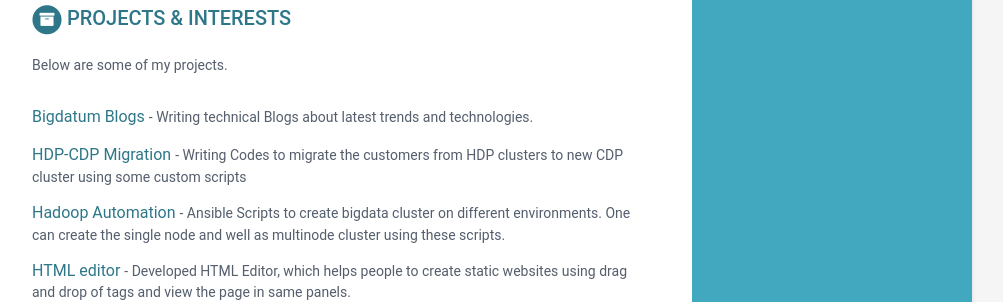
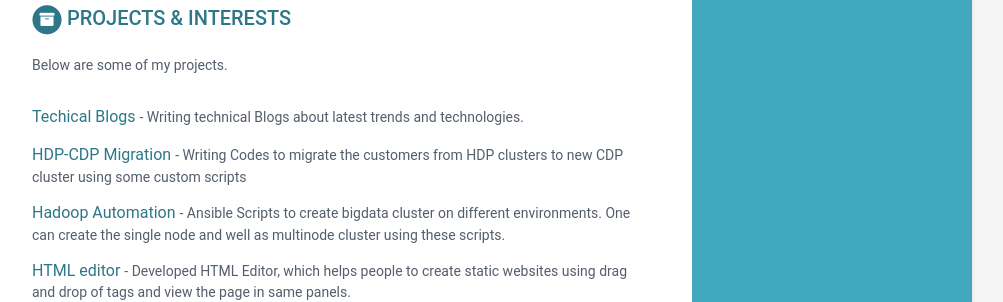
Before and after one commit to vikassri/resume, a Jekyll site: the page built from index.html, in a window 1280 px wide and 900 px high, scrolled down 1313 px. Shown: the part 153-455 px from the top of the window, without its empty margins (168-1171 px from the left). Built offline with Jekyll 4.4.1, drawn with Linux system fonts in a browser that asks for light colours.

Commit message:
updated blogs

```diff
--- a/_data/data.yml
+++ b/_data/data.yml
@@ -101,7 +101,7 @@ projects:
   intro: >
     Below are some of my projects.
   assignments:
-    - title: Bigdatum Blogs
+    - title: Techical Blogs
       link: "https://vikassri.in"
       tagline: "Writing technical Blogs about latest trends and technologies."
 
```
